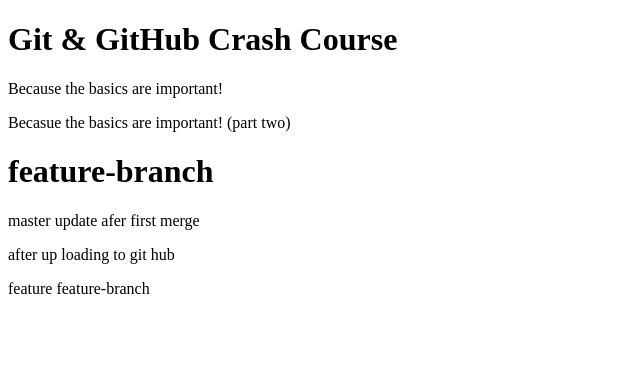
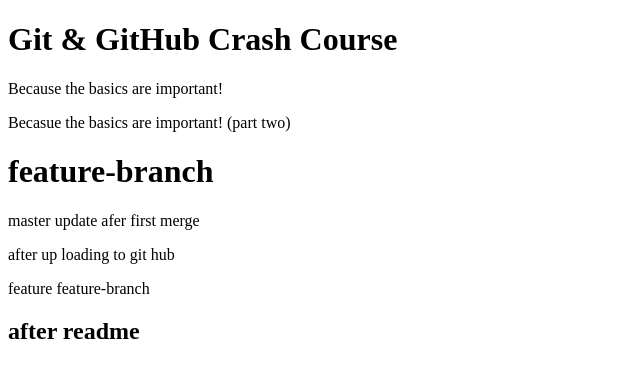
Before and after one commit to zakaria-rezk/git-and-github-practise, a plain HTML site: page index.html in a window 1280 px wide. Shown: the whole page, without its empty margins (0-640 px from the left). Drawn offline with Linux system fonts and the light colour scheme.

Commit message:
after pull

```diff
--- a/index.html
+++ b/index.html
@@ -14,5 +14,6 @@
     <p>master update afer first merge</p>
     <p>after up loading to git hub</p>
    <p>feature feature-branch</p>
+   <h2>after readme</h2>
   </body>
 </html>
```
